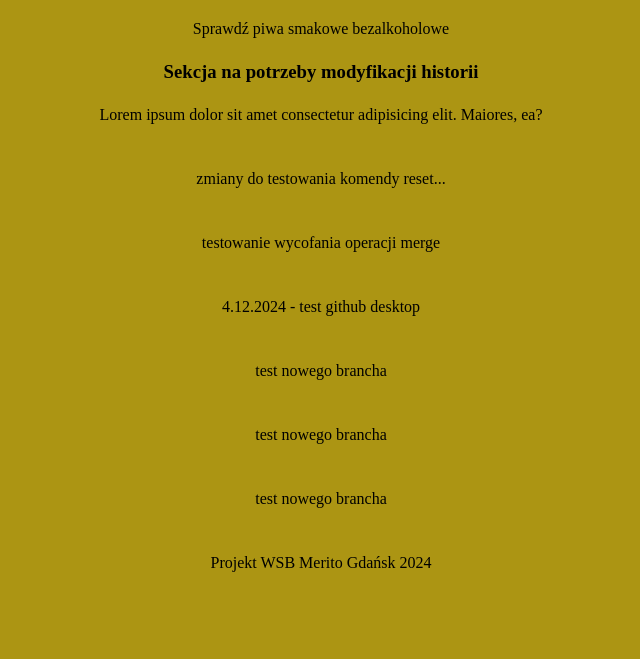
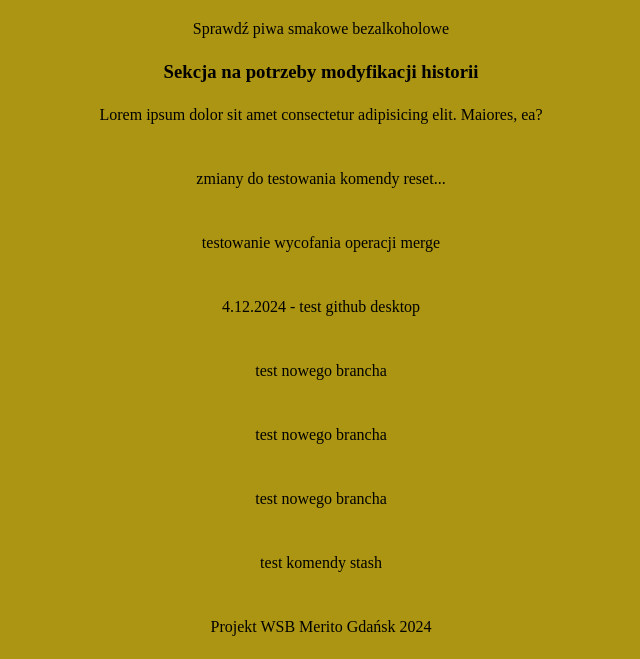
Before and after one commit to magdamadej/INLS3_PG, a plain HTML site: page index.html in a window 1280 px wide. Shown: the part 398-1057 px from the top of the page, without its empty margins (319-959 px from the left). Before the commit the page ends 993 px from the top, so only its background shows below. Drawn offline with Linux system fonts and the light colour scheme.

Commit message:
Update index.html

```diff
--- a/index.html
+++ b/index.html
@@ -34,6 +34,7 @@
             <p>test nowego brancha</p>
             <p>test nowego brancha</p>
             <p>test nowego brancha</p>
+            <p>test komendy stash</p>
         </article>
     </main>
     <footer>
```
